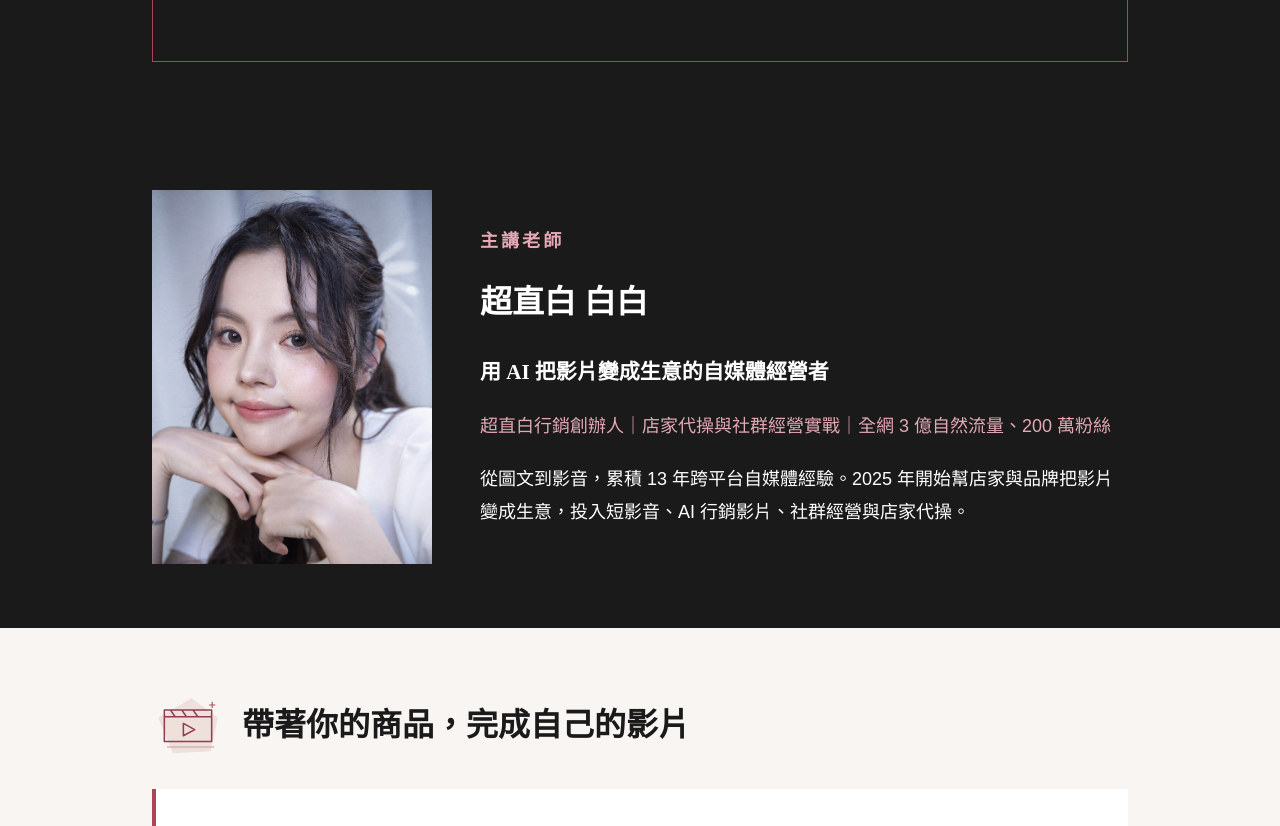
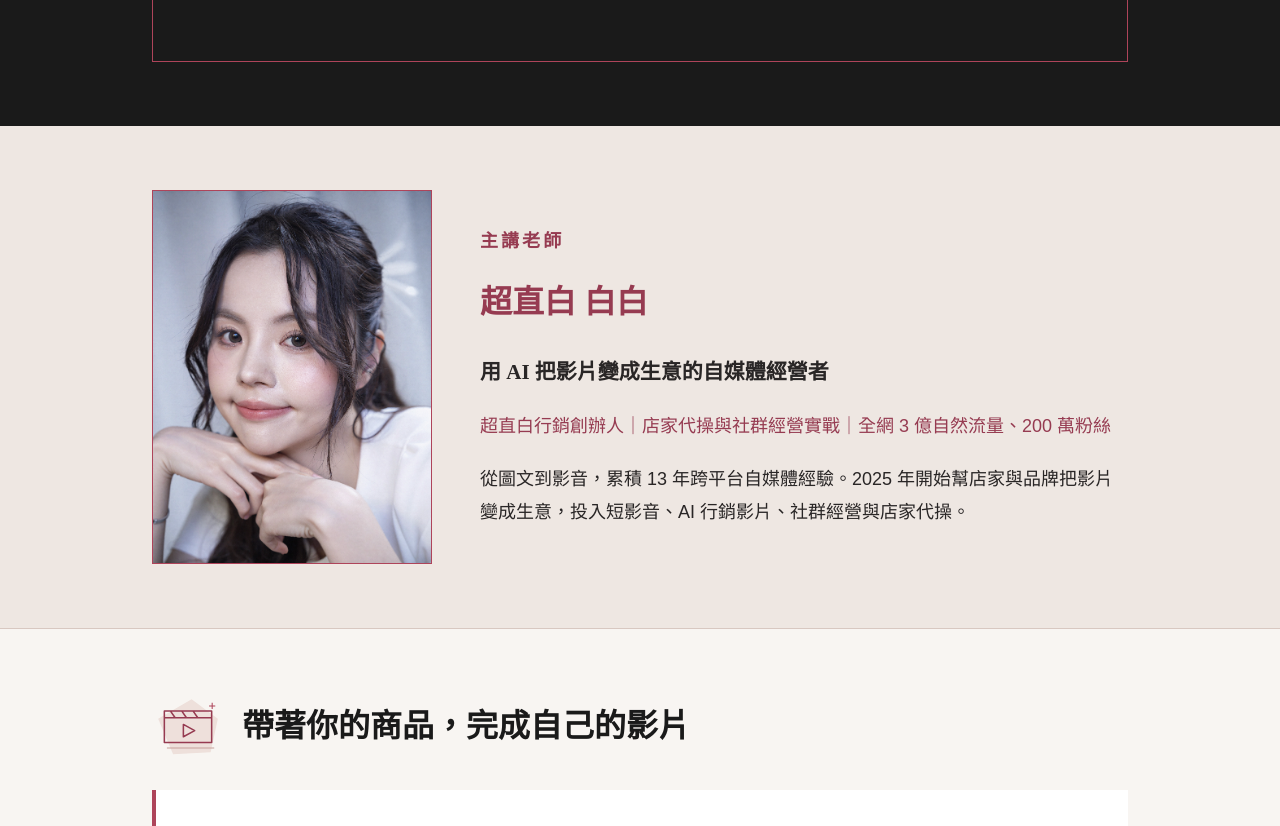
Before and after one commit to r722772r-prog/geo-course, a Next.js app: page / in a window 1280 px wide. Shown: the part 640-1466 px from the top of the page. Built offline with nearby package versions, Linux system fonts and the light colour scheme.

Commit message:
Harmonize instructor section with warm brand palette

```diff
--- a/src/app/globals.css
+++ b/src/app/globals.css
@@ -59,7 +59,7 @@ a:focus-visible, summary:focus-visible { outline: 3px solid #AE445A; outline-off
 .course-hero { background:#1A1A1A; color:white; padding:64px 24px; }
 .hero-frame { max-width:976px; margin:auto; padding:56px; border:1px solid #AE445A; }
 .eyebrow { font-size:12px; font-weight:700; letter-spacing:.17em; color:#AE445A; margin-bottom:20px; }
-.course-hero .eyebrow, .instructor .eyebrow { color:#e4a9b5; }
+.course-hero .eyebrow { color:#e4a9b5; } .instructor .eyebrow { color:#963B51; }
 h1 { font-size:clamp(34px,5vw,60px); font-weight:900; line-height:1.4; margin:24px 0; }
 h1 span { display:block; font-size:clamp(20px,2.5vw,30px); margin-top:14px; }
 .course-hero h1 { text-wrap:balance; }
@@ -93,10 +93,10 @@ p { line-height:1.95; }
 .modules { display:grid; grid-template-columns:repeat(2,minmax(0,1fr)); gap:18px; }
 .modules article,.prep article { background:white; padding:28px; border:1px solid #e4dcd5; }
 .modules article:last-child { grid-column:1/-1; }
-.instructor { background:#1A1A1A; color:white; padding:64px 24px; }
+.instructor { background:#EEE7E2; color:#292626; padding:64px 24px; border-bottom:1px solid #D8C8C1; }
 .instructor-inner { max-width:976px; margin:auto; display:grid; grid-template-columns:280px 1fr; align-items:center; gap:48px; }
 .portrait { width:100%; height:auto; aspect-ratio:3/4; object-fit:cover; }
-.teacher-tags { color:#e4a9b5; margin:20px 0; }
+.teacher-tags { color:#963B51; margin:20px 0; }
 .table-scroll { overflow-x:auto; margin-top:26px; }
 table { width:100%; border-collapse:collapse; text-align:left; font-size:16px; }
 th,td { padding:18px; border-bottom:1px solid #d8d0ca; line-height:1.8; }
@@ -178,3 +178,6 @@ img:not([data-allow-media-save]), video { -webkit-touch-callout: none; -webkit-u
 .course-section>.art-heading{margin-bottom:30px}.audiences .content-art{min-width:54px}.modules .content-art{margin-bottom:20px}.prep .content-art{margin-bottom:18px}
 
 .hero-frame.hero-frame-intro{grid-template-columns:minmax(0,1fr);max-width:976px}.hero-frame-intro .hero-content{max-width:760px}.hero-frame-intro .hero-description{margin-bottom:28px}
+
+
+.instructor .portrait{border:1px solid #AE445A}.instructor h2{color:#963B51}.instructor h3{color:#292626}
```
